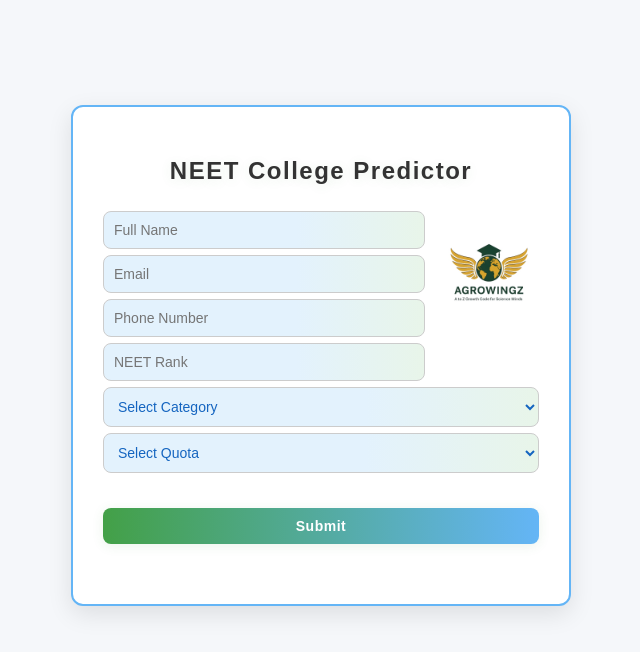
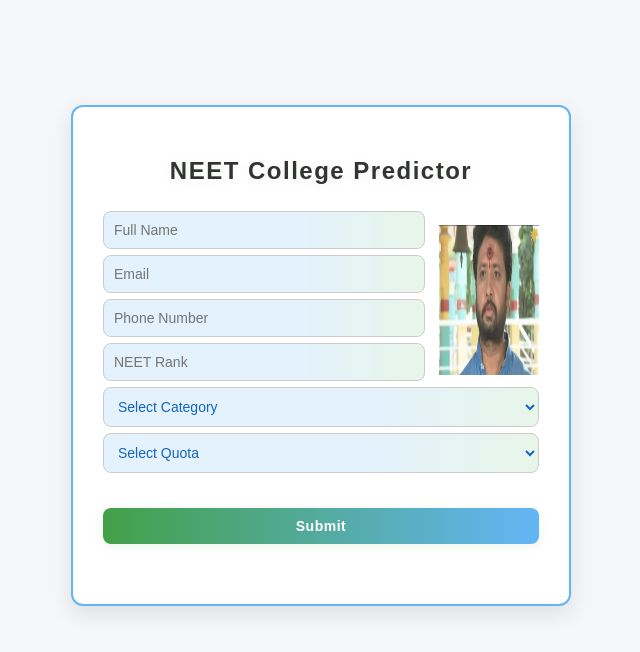
Before and after one commit to Pranith1Kumar/NEEt_APP, a plain HTML site: page templates/index.html in a window 1280 px wide. Shown: the whole page, without its empty margins (319-959 px from the left). Drawn offline with Linux system fonts and the light colour scheme.

Commit message:
update readme and update image

```diff
--- a/templates/index.html
+++ b/templates/index.html
@@ -83,7 +83,7 @@ button:hover {
   <div class="container" style="margin-top:85px;">
     <h2>NEET College Predictor</h2>
     <form id="predictForm">
-      <input type="text" name="name" placeholder="Full Name" style="width: 300px;" required> <img src="/static/logo.jpg" alt="NEET Logo" style="width: 100px; height: 100px; float: right; margin-top: -10px; padding-top: 30px;">
+      <input type="text" name="name" placeholder="Full Name" style="width: 300px;" required> <img src="/static/image.png" alt="NEET Logo" style="width: 100px; height: 150px; float: right; margin-top: -10px; padding-top: 30px;">
       <input type="email" name="email" placeholder="Email" style="width: 300px;" required>
       <input type="tel" name="phone" placeholder="Phone Number" style="width: 300px;" required>
       <input type="number" name="rank" placeholder="NEET Rank" style="width: 300px;" required>
```
Also changed, not shown: static/image.png (added), 1 other file.
